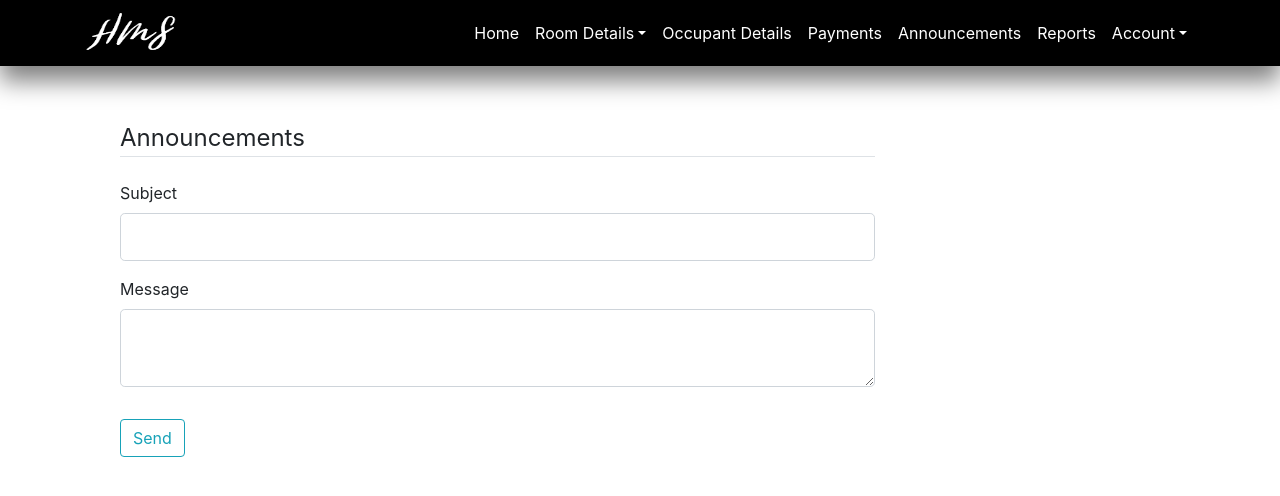
After one commit to AshCreate/Project-HMS, a Flask app: page /admin/announcements in a window 1280 px wide. The commit adds this page. Shown: the top 496 px of the page. Run offline with Flask 2, Linux system fonts and the light colour scheme; a user stored in the database is signed in; some libraries are stand-ins or nearby versions.

Commit message:
announcement page

```diff
--- a/HMS/routes.py
+++ b/HMS/routes.py
@@ -81,7 +81,6 @@ def tour():
 @login_required
 def admin():
   if current_user.role == 'admin':
-      form2 = AnnouncementForm()
       hostel = Hostel.query.filter_by(hostel_id=current_user.hostel_id).first()
       hostelName = hostel.hostel_name
       totalNumOfRooms = len(hostel.rooms)
@@ -90,13 +89,7 @@ def admin():
       totalNumOfFemales = 0
       totalNumofFullyPaid = 0
 
-      if request.method == 'POST':
-        if form2.validate_on_submit():
-            new_announce = Announcement(subject= form2.subject.data, message= form2.message.data, user_id= current_user.id)
-            db.session.add(new_announce)
-            db.session.commit()
-            flash('Announcement has been made', 'success')
-            return redirect(url_for('admin'))
+
 
       for student in hostel.occupants:
         if student.room_id != None:
@@ -116,7 +109,7 @@ def admin():
           totalNumofFullyPaid += 1
 
 
-      return render_template('admin_home.html', form2=form2, hostelName=hostelName, totalNumOfRooms=totalNumOfRooms,
+      return render_template('admin_home.html', hostelName=hostelName, totalNumOfRooms=totalNumOfRooms,
                              totalNumofStudents=totalNumofStudents, fullyOccupiedRooms=fullyOccupiedRooms, totalNumOfFemales=totalNumOfFemales,
                              totalNumOfMales=totalNumOfMales, totalNumofFullyPaid=totalNumofFullyPaid)
   else:
@@ -128,7 +121,7 @@ def admin():
 def addroom():
     if current_user.role == 'admin':
       form = AddRoomForm()
-      form2 = AnnouncementForm()
+
       if form.validate_on_submit():
         room_num = form.room_num.data
         beds = form.beds.data
@@ -145,7 +138,7 @@ def addroom():
         return redirect(url_for('addroom'))
 
       return render_template('addroom.html', title='Add Room',
-                             form=form, form2=form2, legend='Add New Room')
+                             form=form, legend='Add New Room')
     else:
         return render_template('logInError.html')
 
@@ -154,11 +147,11 @@ def addroom():
 @login_required
 def occupants_details():
     if current_user.role == 'admin':
-      form = AnnouncementForm()
+
       hostel = Hostel.query.filter_by(hostel_id=current_user.hostel_id).first()
       table = TotalStudentsReport(db.engine.execute("select * from Users where room_id not null and hostel_id == " +  str(hostel.hostel_id)))
       return render_template('occupants_details.html', title='Occupants Details',
-                             form2=form, table=table)
+                              table=table)
     else:
         return render_template('logInError.html')
 
@@ -167,9 +160,9 @@ def occupants_details():
 @login_required
 def viewrooms():
     if current_user.role == 'admin':
-      form2 = AnnouncementForm()
+
       rooms = Room.query.filter_by(hostel_id=current_user.hostel_id).all()
-      return render_template('view_rooms.html', form2=form2, rooms=rooms)
+      return render_template('view_rooms.html', rooms=rooms)
     else:
         return render_template('logInError.html')
 
@@ -179,7 +172,7 @@ def viewrooms():
 def updateaccount():
     if current_user.role == 'admin':
       form = UpdateAccountForm()
-      form2 = AnnouncementForm()
+
       if form.validate_on_submit():
         current_user.firstname = form.firstname.data
         current_user.lastname = form.lastname.data
@@ -193,7 +186,7 @@ def updateaccount():
         form.lastname.data = current_user.lastname
         form.number.data = current_user.number
         form.email.data = current_user.email
-      return render_template('updateaccount.html', title='Account', form=form, form2=form2)
+      return render_template('updateaccount.html', title='Account', form=form)
 
     else:
         return render_template('logInError.html')
@@ -202,9 +195,9 @@ def updateaccount():
 @login_required
 def reports():
     if current_user.role == 'admin':
-      form2 = AnnouncementForm()
+
       hostelName = Hostel.query.filter_by(hostel_id=current_user.hostel_id).first().hostel_name
-      return render_template('reports.html', title = 'Reports', form2 = form2, hostelName = hostelName, reportContent = reportContent)
+      return render_template('reports.html', title = 'Reports', hostelName = hostelName, reportContent = reportContent)
     else:
         return render_template('logInError.html')
 
@@ -212,36 +205,35 @@ def reports():
 @login_required
 def detailed_report(id):
     if current_user.role == 'admin':
-      form2 = AnnouncementForm()
       hostel = Hostel.query.filter_by(hostel_id=current_user.hostel_id).first()
       if(id == "totRooms"):
         table = TotalRoomReport(hostel.rooms)
-        return render_template('detailed_reports.html', table = table, form2 = form2)
+        return render_template('detailed_reports.html', table = table)
       if(id == 'totStu'):
         table = TotalStudentsReport(db.engine.execute("select * from Users where room_id not null and users.hostel_id == " +  str(hostel.hostel_id)))
-        return render_template('detailed_reports.html', table=table, form2=form2)
+        return render_template('detailed_reports.html', table=table)
       if(id == 'totStuPaid'):
           table = TotalFullPaidStudentsReport(db.engine.execute("SELECT Users.firstname, Users.lastname,Users.email,Users.number,Payments.amount_paid,Payments.amount_remaining"+
                 " FROM Users INNER JOIN Payments ON Payments.user_id = Users.id where Payments.amount_remaining <= 0 and Users.hostel_id == " +  str(hostel.hostel_id)))
-          return render_template('detailed_reports.html', table=table, form2=form2)
+          return render_template('detailed_reports.html', table=table)
       if (id == 'totNotFullPaid'):
           table = TotalFullPaidStudentsReport(db.engine.execute(
               "SELECT Users.firstname, Users.lastname,Users.email,Users.number,Payments.amount_paid,Payments.amount_remaining" +
               " FROM Users INNER JOIN Payments ON Payments.user_id = Users.id where Payments.amount_remaining>0 and Users.hostel_id == " +  str(hostel.hostel_id)))
-          return render_template('detailed_reports.html', table=table, form2=form2)
+          return render_template('detailed_reports.html', table=table)
       if(id == 'totFullRooms'):
         table = TotalRoomReport(db.engine.execute("Select * from rooms where rooms.beds = (select count(*) from Users where users.room_id == rooms.room_num) and rooms.hostel_id == " +  str(hostel.hostel_id)))
-        return  render_template('detailed_reports.html', table=table, form2=form2)
+        return  render_template('detailed_reports.html', table=table)
       if (id == 'totNotFullRooms'):
           table = TotalRoomReport(db.engine.execute(
               "Select * from rooms where rooms.beds != (select count(*) from Users where users.room_id == rooms.room_num) and rooms.hostel_id == " + str(hostel.hostel_id)))
-          return render_template('detailed_reports.html', table=table, form2=form2)
+          return render_template('detailed_reports.html', table=table)
       if(id == 'totMaleStu'):
         table = TotalStudentsReport(db.engine.execute("select * from Users where gender == 'M' and room_id not null and hostel_id == " +  str(hostel.hostel_id)))
-        return render_template('detailed_reports.html', table=table, form2=form2)
+        return render_template('detailed_reports.html', table=table)
       if (id == 'totFemStu'):
         table = TotalStudentsReport(db.engine.execute("select * from Users where gender == 'F' and room_id not null and hostel_id == " +  str(hostel.hostel_id)))
-        return render_template('detailed_reports.html', table=table, form2=form2)
+        return render_template('detailed_reports.html', table=table)
     else:
         return render_template('logInError.html')
 
@@ -250,10 +242,10 @@ def detailed_report(id):
 @login_required
 def default_roomview(id):
     if current_user.role == 'admin':
-      form2 = AnnouncementForm()
+
       room = Room.query.filter_by(room_num=id).first()
       table = TotalStudentsReport(room.occupants)
-      return render_template('default_roomview.html', room = room, form2 = form2, table = table)
+      return render_template('default_roomview.html', room = room, table = table)
     else:
         return render_template('logInError.html')
 
@@ -263,7 +255,7 @@ def default_roomview(id):
 def room_details(id):
   global table
   if current_user.role == 'admin':
-      form2 = AnnouncementForm()
+
       form = EditRoomForm()
       room = Room.query.filter_by(room_num = id).first()
       hostel_id = current_user.hostel_id
@@ -286,7 +278,7 @@ def room_details(id):
         form.room_num.data = room.room_num
         form.beds.data = int(room.beds)
         table = TotalStudentsReport(room.occupants)
-      return render_template('room_details.html', legend='Edit Room',form=form,form2=form2,table=table, room = room)
+      return render_template('room_details.html', legend='Edit Room',form=form,table=table, room = room)
   else:
       return render_template('logInError.html')
 
@@ -314,7 +306,6 @@ def deleteroom(id):
 @login_required
 def editroompricing():
     if current_user.role == 'admin':
-      form2 = AnnouncementForm()
       form = EditRoomPricingForm()
       if form.validate_on_submit():
          beds = form.beds.data
@@ -327,7 +318,7 @@ def editroompricing():
          flash('Room Pricing have been updated', 'success')
          return redirect(url_for('editroompricing'))
 
-      return render_template('edit_roompricing.html', form2 = form2, form = form, legend = "Edit Room Pricing")
+      return render_template('edit_roompricing.html', form = form, legend = "Edit Room Pricing")
     else:
         return render_template('logInError.html')
 
@@ -337,9 +328,9 @@ def editroompricing():
 def payments():
     if current_user.role == 'admin':
         #page = request.args.get('page', 1, type=int)
-        form2 = AnnouncementForm()
+
         payment = Images.query.filter_by(processed="False").order_by(Images.date_posted.desc()).all()#.paginate(page=page, per_page=6)
-        return render_template('payments.html', form2 = form2, payment=payment, User = User)
+        return render_template('payments.html', payment=payment, User = User)
     else:
         return render_template('logInError.html')
 
@@ -348,7 +339,6 @@ def payments():
 def input_payment(id):
     if current_user.role == 'admin':
       form = AdminAddPaymentForm()
-      form2 = AnnouncementForm()
       image = Images.query.filter_by(image_id= id).first()
       student_id = image.user_id
       student = User.query.filter_by(id = student_id).first()
@@ -373,7 +363,7 @@ def input_payment(id):
               flash('Payment has been added', 'success')
               return redirect(url_for('input_payment', id=id))
 
-      return render_template('input_payments.html', form2=form2, form=form,
+      return render_template('input_payments.html', form=form,
               legend = "Input Payment for " + student.firstname + " " + student.lastname )
     else:
         return render_template('logInError.html')
@@ -383,7 +373,7 @@ def input_payment(id):
 @login_required
 def change_Adminpassword():
     if current_user.role == 'admin':
-      form2 = AnnouncementForm()
+
       form = ChangePasswordForm()
       user = User.query.filter_by(id=current_user.id).first()
       if request.method == 'POST':
@@ -397,7 +387,7 @@ def change_Adminpassword():
             else:
               flash('Current password might be wrong', 'danger')
               return redirect(url_for('change_Adminpassword'))
-      return render_template('change_Adminpassword.html', form2=form2, form=form, legend = "Change Password")
+      return render_template('change_Adminpassword.html', form=form, legend = "Change Password")
     else:
         return render_template('logInError.html')
 
@@ -406,7 +396,7 @@ def change_Adminpassword():
 @login_required
 def edit_hostelDetails():
     if current_user.role == 'admin':
-      form2 = AnnouncementForm()
+
       form = EditHostelDetailsForm()
       if form.validate_on_submit():
         for item in tourContent:
@@ -418,10 +408,22 @@ def edit_hostelDetails():
         for item in tourContent:
           if current_user.hostel_id == item['id']:
             form.description.data = item['body']
-      return render_template('edit_hostelDetails.html', form2=form2, form=form, legend = 'Edit Hostel Details')
+      return render_template('edit_hostelDetails.html', form=form, legend = 'Edit Hostel Details')
     else:
         return render_template('logInError.html')
 
+
+@app.route('/admin/announcements', methods=['GET', 'POST'])
+@login_required
+def admin_announce():
+    form2 = AnnouncementForm()
+    if form2.validate_on_submit():
+        new_announce = Announcement(subject=form2.subject.data, message=form2.message.data, user_id=current_user.id)
+        db.session.add(new_announce)
+        db.session.commit()
+        flash('Announcement has been made', 'success')
+        return redirect(url_for('admin_announce'))
+    return render_template('admin_announce.html',form2 = form2)
 
 @app.route("/student")
 @login_required
@@ -441,6 +443,8 @@ def student():
 
     else:
         return render_template('logInStudentError.html')
+
+
 
 
 @app.route("/student/<id>/picked_hostel")
--- /dev/null
+++ b/HMS/templates/admin_announce.html
@@ -0,0 +1,42 @@
+{% extends 'admin_layout.html' %}
+{% block content %}
+    <div class="container">
+        <div style="padding: 20px;">
+            <form method = "POST" action = "" >
+                <fieldset class="form-group">
+                <legend class="border-bottom mb-4">Announcements</legend>
+
+                    <div class="form-group">
+                        {{ form2.subject.label(class="form-control-label") }}
+                        {% if form2.subject.errors %}
+                            {{ form2.subject(class="form-control form-control-lg is-invalid") }}
+                            <div class="invalid-feedback">
+                                {% for error in form2.subject.errors %}
+                                    <span>{{ error }}</span>
+                                {% endfor %}
+                            </div>
+                        {% else %}
+                            {{ form2.subject(class="form-control form-control-lg") }}
+                        {% endif %}
+                    </div>
+                    <div class="form-group">
+                        {{ form2.message.label(class="form-control-label") }}
+                            {% if form2.message.errors %}
+                                {{ form2.message(class="form-control form-control-lg is-invalid") }}
+                                <div class="invalid-feedback">
+                                    {% for error in form2.message.errors %}
+                                        <span>{{ error }}</span>
+                                    {% endfor %}
+                                </div>
+                            {% else %}
+                                {{ form2.message(class="form-control form-control-lg") }}
+                            {% endif %}
+                    </div>
+                </fieldset>
+                <div class="form-group">
+                    {{ form2.submit(class="btn btn-outline-info") }}
+                </div>
+            </form>
+        </div>
+    </div>
+{% endblock %}
--- a/HMS/templates/admin_layout.html
+++ b/HMS/templates/admin_layout.html
@@ -47,6 +47,9 @@
                           <a class="nav-link js-scroll-trigger text-white" href="{{ url_for('payments') }}">Payments</a>
                         </li>
                         <li class="nav-item">
+                          <a class="nav-link js-scroll-trigger text-white" href="{{ url_for('admin_announce') }}">Announcements</a>
+                        </li>
+                        <li class="nav-item">
                           <a class="nav-link js-scroll-trigger text-white" href="{{ url_for('reports') }}">Reports</a>
                         </li>
                         <li class="nav-item dropdown">
--- a/HMS/templates/detailed_studentLayout.html
+++ b/HMS/templates/detailed_studentLayout.html
@@ -32,11 +32,6 @@
                         <li class="nav-item">
                           <a class="nav-link js-scroll-trigger text-dark" href="{{ url_for('student') }}">Home</a>
                         </li>
-                        {% if user.hostel_id != None and user.room_id == None %}
-                            <li class="nav-item">
-                              <a class="nav-link js-scroll-trigger text-dark" href="#">Book Room</a>
-                            </li>
-                        {% endif %}
                         {% if user.hostel_id != None and user.room_id != None %}
                             <li class="nav-item">
                               <a class="nav-link js-scroll-trigger text-dark" href="{{ url_for('student_viewroom') }}">View Room</a>
```
Also changed, not shown: other parts of HMS/templates/admin_layout.html (+0 -40 lines), HMS/templates/detailed_contentLayout.html (+0 -36 lines), HMS/hms.db.
